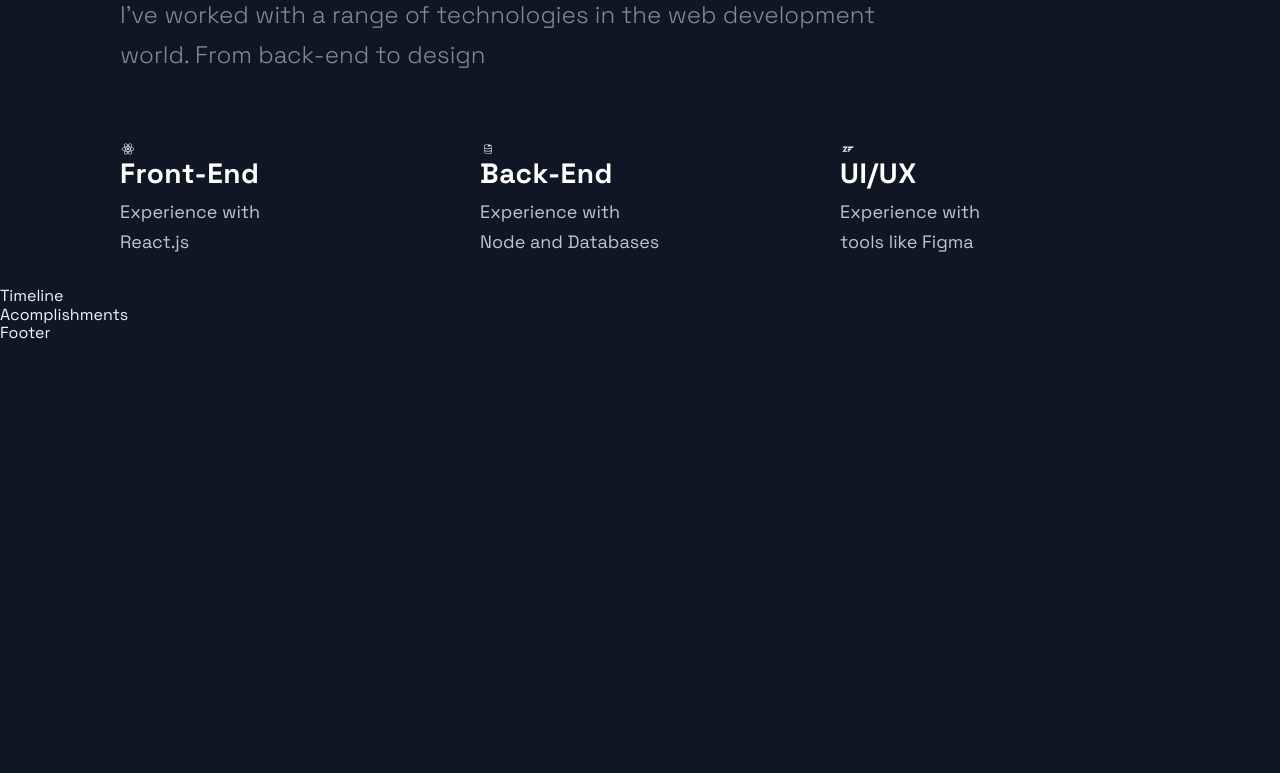
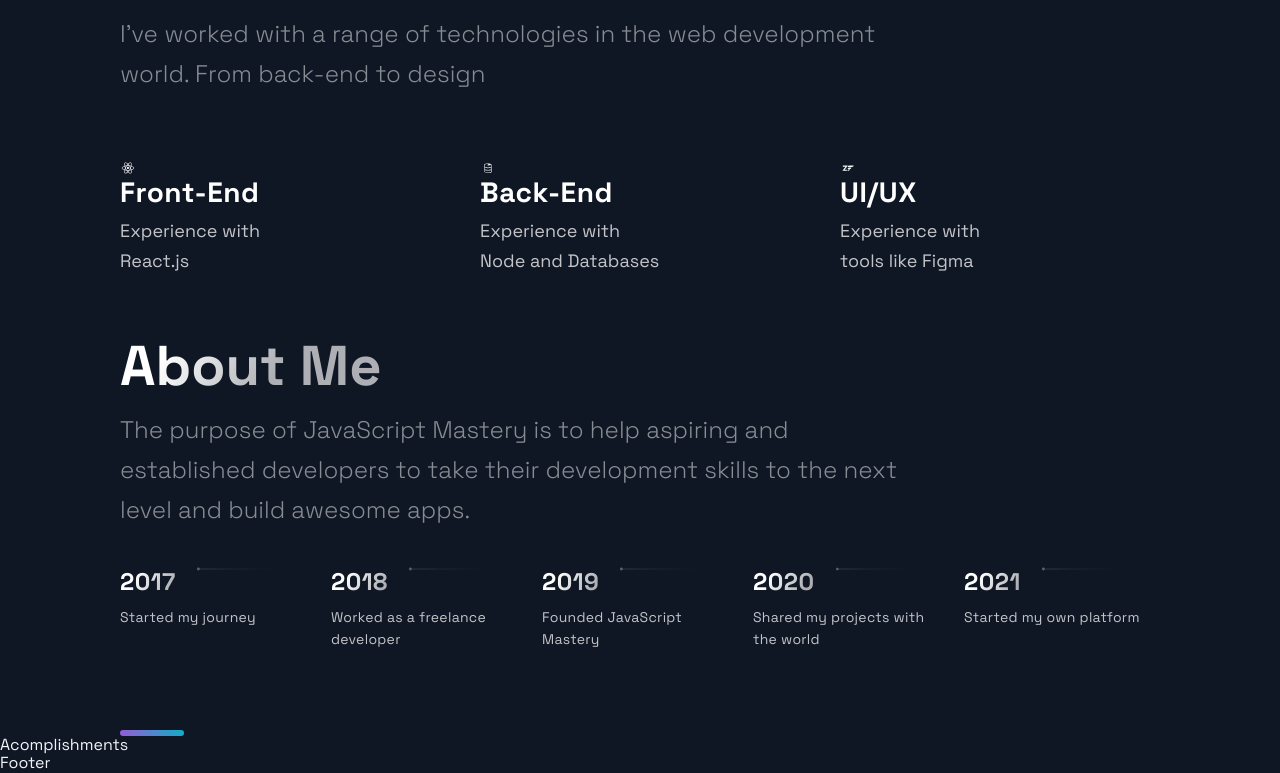
Before and after one commit to TheMVProgrammer/portfolio-website, a Next.js app: page / in a window 1280 px wide. Shown: the part 2397-3170 px from the top of the page. Before the commit the page ends 2740 px from the top, so only its background shows below. Built offline with nearby package versions, Linux system fonts and the light colour scheme.

Commit message:
Finishing TimeLine section

```diff
--- a/src/components/Technologies/Technologies.js
+++ b/src/components/Technologies/Technologies.js
@@ -6,6 +6,7 @@
 const Technologies = () =>  (
   <Section id='tech'>
     <SectionDivider />
+    <br />
     <SectionTitle>Technologies</SectionTitle>
     <SectionText>
       I've worked with a range of technologies in the web development world. From back-end to design
--- a/src/components/TimeLine/TimeLine.js
+++ b/src/components/TimeLine/TimeLine.js
@@ -7,45 +7,113 @@
 const TOTAL_CAROUSEL_COUNT = TimeLineData.length;
 
 const Timeline = () => {
-  // const [activeItem, setActiveItem] = useState(0);
-  // const carouselRef = useRef();
+  const [activeItem, setActiveItem] = useState(0);
+  const carouselRef = useRef();
 
-  // const scroll = (node, left) => {
-  //   return node.scrollTo({ left, behavior: 'smooth' });
-  // }
+  const scroll = (node, left) => {
+    return node.scrollTo({ left, behavior: 'smooth' });
+  }
 
-  // const handleClick = (e, i) => {
-  //   e.preventDefault();
+  const handleClick = (e, i) => {
+    e.preventDefault();
 
-  //   if (carouselRef.current) {
-  //     const scrollLeft = Math.floor(carouselRef.current.scrollWidth * 0.7 * (i / TimeLineData.length));
+    if (carouselRef.current) {
+      const scrollLeft = Math.floor(carouselRef.current.scrollWidth * 0.7 * (i / TimeLineData.length));
 
-  //     scroll(carouselRef.current, scrollLeft);
-  //   }
-  // }
+      scroll(carouselRef.current, scrollLeft);
+    }
+  }
 
-  // const handleScroll = () => {
-  //   if (carouselRef.current) {
-  //     const index = Math.round((carouselRef.current.scrollLeft / (carouselRef.current.scrollWidth * 0.7)) * TimeLineData.length);
+  const handleScroll = () => {
+    if (carouselRef.current) {
+      const index = Math.round((carouselRef.current.scrollLeft / (carouselRef.current.scrollWidth * 0.7)) * TimeLineData.length);
 
-  //     setActiveItem(index);
-  //   }
-  // }
+      setActiveItem(index);
+    }
+  }
 
-  // // snap back to beginning of scroll when window is resized
-  // // avoids a bug where content is covered up if coming from smaller screen
-  // useEffect(() => {
-  //   const handleResize = () => {
-  //     scroll(carouselRef.current, 0);
-  //   }
+  // snap back to beginning of scroll when window is resized
+  // avoids a bug where content is covered up if coming from smaller screen
+  useEffect(() => {
+    const handleResize = () => {
+      scroll(carouselRef.current, 0);
+    }
 
-  //   window.addEventListener('resize', handleResize);
-  // }, []);
+    window.addEventListener('resize', handleResize);
+  }, []);
 
   return (
-    <div>
-      Timeline
-    </div>
+    <Section id="about">
+      <SectionTitle>About Me</SectionTitle>
+      <SectionText>
+      The purpose of JavaScript Mastery is to help aspiring and established developers to take their development skills to the next level and build awesome apps.
+      </SectionText>
+      <CarouselContainer ref={carouselRef} onScroll={handleScroll}>
+        <>
+          {TimeLineData.map((item, index) => (
+            <CarouselMobileScrollNode
+              key={index}
+              final={index === TOTAL_CAROUSEL_COUNT - 1}>
+              <CarouselItem
+                index={index}
+                id={`carousel__item-${index}`}
+                active={activeItem}
+                onClick={(e) => handleClick(e, index)}>
+                <CarouselItemTitle>
+                  {`${item.year}`}
+                  <CarouselItemImg
+                    width="208"
+                    height="6"
+                    viewBox="0 0 208 6"
+                    fill="none"
+                    xmlns="http://www.w3.org/2000/svg">
+                    <path
+                      fill-rule="evenodd"
+                      clip-rule="evenodd"
+                      d="M2.5 5.5C3.88071 5.5 5 4.38071 5 3V3.5L208 3.50002V2.50002L5 2.5V3C5 1.61929 3.88071 0.5 2.5 0.5C1.11929 0.5 0 1.61929 0 3C0 4.38071 1.11929 5.5 2.5 5.5Z"
+                      fill="url(#paint0_linear)"
+                      fill-opacity="0.33"
+                    />
+                    <defs>
+                      <linearGradient
+                        id="paint0_linear"
+                        x1="-4.30412e-10"
+                        y1="0.5"
+                        x2="208"
+                        y2="0.500295"
+                        gradientUnits="userSpaceOnUse">
+                        <stop stop-color="white" />
+                        <stop
+                          offset="0.79478"
+                          stop-color="white"
+                          stop-opacity="0"
+                        />
+                      </linearGradient>
+                    </defs>
+                  </CarouselItemImg>
+                </CarouselItemTitle>
+                <CarouselItemText>{item.text}</CarouselItemText>
+              </CarouselItem>
+            </CarouselMobileScrollNode>
+          ))}
+        </>
+      </CarouselContainer>
+      <CarouselButtons>
+        {TimeLineData.map((item, index) => {
+          return (
+            <CarouselButton
+              key={index}
+              index={index}
+              active={activeItem}
+              onClick={(e) => handleClick(e, index)}
+              type="button">
+              <CarouselButtonDot active={activeItem} />
+            </CarouselButton>
+          );
+        })}
+      </CarouselButtons>
+      <SectionDivider />
+    </Section>
   );
 };
 
```
